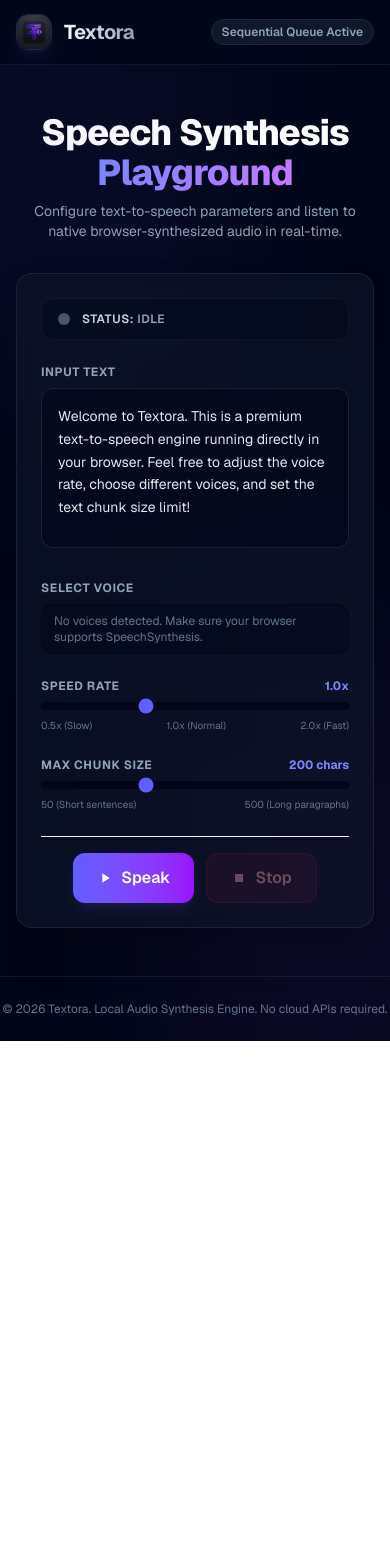
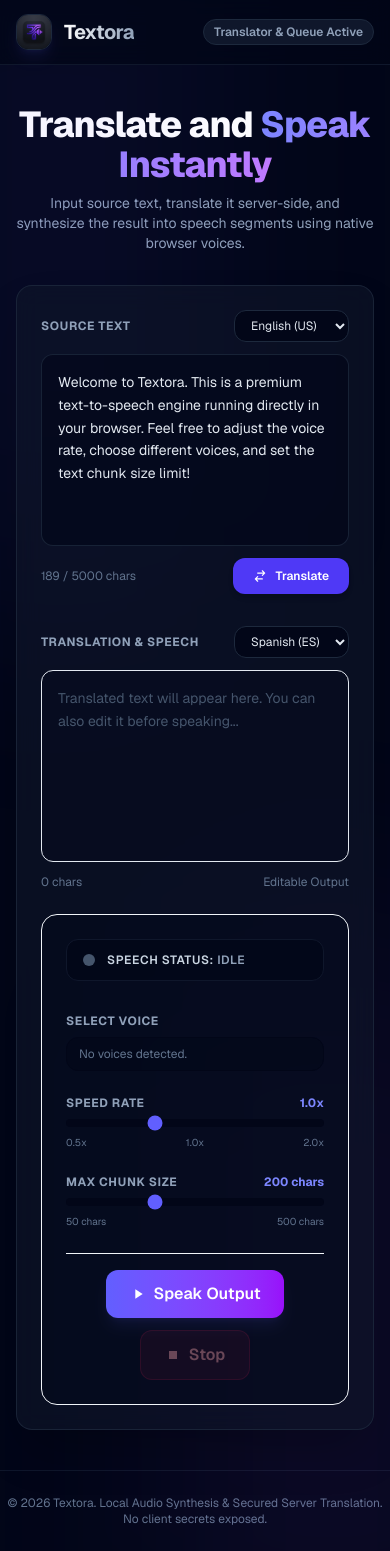
Before and after one commit to HadiuzzamanBappy/textora, a Next.js app: page / in a window 390 px wide. Before the commit the page ends 1041 px from the top, so only its background shows below. Built offline with nearby package versions, Linux system fonts and the light colour scheme.

Commit message:
feat: implement backend translation service with mock provider and integration in frontend UI

```diff
--- /dev/null
+++ b/src/app/api/translate/route.ts
@@ -0,0 +1,59 @@
+import { NextResponse } from "next/server";
+import { getTranslator } from "../../../services/translator";
+
+export async function POST(request: Request) {
+  try {
+    // 1. Verify JSON body structure
+    let body;
+    try {
+      body = await request.json();
+    } catch {
+      return NextResponse.json(
+        { error: "Invalid JSON", message: "Failed to parse JSON body" },
+        { status: 400 }
+      );
+    }
+
+    const { text, sourceLanguage, targetLanguage } = body;
+    const errors: string[] = [];
+
+    // 2. Validate input parameters
+    if (typeof text !== "string" || !text.trim()) {
+      errors.push("Text is required and cannot be empty.");
+    } else if (text.length > 5000) {
+      errors.push("Text size exceeds the maximum limit of 5000 characters.");
+    }
+
+    if (typeof sourceLanguage !== "string" || sourceLanguage.trim().length < 2) {
+      errors.push("Source language must be a valid language code.");
+    }
+
+    if (typeof targetLanguage !== "string" || targetLanguage.trim().length < 2) {
+      errors.push("Target language must be a valid language code.");
+    }
+
+    if (errors.length > 0) {
+      return NextResponse.json(
+        { error: "Validation Error", details: errors },
+        { status: 400 }
+      );
+    }
+
+    // 3. Perform translation
+    const translator = getTranslator();
+    const translatedText = await translator.translate(text, sourceLanguage, targetLanguage);
+
+    return NextResponse.json({
+      originalText: text,
+      translatedText,
+      sourceLanguage,
+      targetLanguage,
+    });
+  } catch (error: unknown) {
+    const errorMessage = error instanceof Error ? error.message : "Unknown error occurred";
+    return NextResponse.json(
+      { error: "Translation Failure", message: errorMessage },
+      { status: 500 }
+    );
+  }
+}
--- a/src/app/page.tsx
+++ b/src/app/page.tsx
@@ -5,11 +5,22 @@
 import { useSpeechSynthesis } from "../hooks/useSpeechSynthesis";
 
 export default function Home() {
-  const [text, setText] = useState(
-    "Welcome to Textora. This is a premium text-to-speech engine running directly in your browser. Feel free to adjust the voice rate, choose different voices, and set the text chunk size limit!\n\nThis application splits large text documents automatically so the browser doesn't block. It speaks each sentence sequentially, ensuring a smooth and natural listening experience."
+  // Source translation states
+  const [sourceText, setSourceText] = useState(
+    "Welcome to Textora. This is a premium text-to-speech engine running directly in your browser. Feel free to adjust the voice rate, choose different voices, and set the text chunk size limit!"
   );
+  const [sourceLang, setSourceLang] = useState("en");
+  const [targetLang, setTargetLang] = useState("es");
+  const [translatedText, setTranslatedText] = useState("");
+
+  // Translation request states
+  const [isTranslating, setIsTranslating] = useState(false);
+  const [translationError, setTranslationError] = useState<string | null>(null);
+
+  // Chunk size limit state
   const [maxChunkSize, setMaxChunkSize] = useState(200);
 
+  // Browser Speech Hook
   const {
     isPlaying,
     isPaused,
@@ -40,6 +51,41 @@
     setMaxChunkSize(parseInt(e.target.value, 10));
   };
 
+  // Perform translation request to /api/translate
+  const handleTranslate = async () => {
+    if (!sourceText.trim()) return;
+
+    setIsTranslating(true);
+    setTranslationError(null);
+
+    try {
+      const response = await fetch("/api/translate", {
+        method: "POST",
+        headers: {
+          "Content-Type": "application/json",
+        },
+        body: JSON.stringify({
+          text: sourceText,
+          sourceLanguage: sourceLang,
+          targetLanguage: targetLang,
+        }),
+      });
+
+      const data = await response.json();
+
+      if (!response.ok) {
+        throw new Error(data.error || data.details?.join(", ") || "Failed to translate");
+      }
+
+      setTranslatedText(data.translatedText);
+    } catch (err: unknown) {
+      const message = err instanceof Error ? err.message : "Translation service is currently unavailable.";
+      setTranslationError(message);
+    } finally {
+      setIsTranslating(false);
+    }
+  };
+
   return (
     <main className="min-h-screen bg-slate-950 text-slate-100 flex flex-col font-sans selection:bg-indigo-500 selection:text-white relative overflow-hidden">
       {/* Background gradients for premium ambient feel */}
@@ -65,33 +111,131 @@
             </span>
           </div>
           <div className="text-xs font-semibold px-2.5 py-1 rounded-full bg-slate-900 border border-slate-800 text-slate-400">
-            Sequential Queue Active
+            Translator & Queue Active
           </div>
         </div>
       </header>
 
       {/* Main Workspace */}
-      <div className="flex-1 max-w-4xl w-full mx-auto px-4 sm:px-6 lg:px-8 py-12 flex flex-col justify-center">
+      <div className="flex-1 max-w-7xl w-full mx-auto px-4 sm:px-6 lg:px-8 py-10 flex flex-col justify-center gap-8">
 
         {/* Hero title */}
-        <div className="text-center mb-8">
-          <h1 className="text-4xl font-extrabold tracking-tight text-white mb-2">
-            Speech Synthesis{" "}
+        <div className="text-center">
+          <h1 className="text-4xl sm:text-5xl font-extrabold tracking-tight text-white mb-2">
+            Translate and{" "}
             <span className="bg-gradient-to-r from-indigo-400 to-purple-400 bg-clip-text text-transparent">
-              Playground
+              Speak Instantly
             </span>
           </h1>
-          <p className="text-slate-400 text-sm sm:text-base">
-            Configure text-to-speech parameters and listen to native browser-synthesized audio in real-time.
+          <p className="text-slate-400 text-sm sm:text-base max-w-2xl mx-auto">
+            Input source text, translate it server-side, and synthesize the result into speech segments using native browser voices.
           </p>
         </div>
 
-        {/* Dashboard Card */}
+        {/* Dashboard Workspace */}
         <div className="bg-slate-900/60 border border-slate-800/80 rounded-2xl p-6 md:p-8 backdrop-blur-md shadow-2xl space-y-6">
+
+          {/* Workspace grid: Left = Source, Right = Target */}
+          <div className="grid grid-cols-1 lg:grid-cols-2 gap-8">
+
+            {/* Left Side: Translation Source */}
+            <div className="flex flex-col gap-3">
+              <div className="flex items-center justify-between">
+                <label htmlFor="source-text" className="text-xs font-bold tracking-wider text-slate-400 uppercase">
+                  Source Text
+                </label>
+                <select
+                  aria-label="Source Language"
+                  value={sourceLang}
+                  onChange={(e) => setSourceLang(e.target.value)}
+                  className="bg-slate-950 border border-slate-800 text-slate-200 text-xs rounded-xl px-3 py-1.5 focus:outline-none focus:border-indigo-500/80 cursor-pointer"
+                >
+                  <option value="en">English (US)</option>
+                  <option value="es">Spanish (ES)</option>
+                  <option value="fr">French (FR)</option>
+                  <option value="de">German (DE)</option>
+                </select>
+              </div>
+
+              <textarea
+                id="source-text"
+                value={sourceText}
+                onChange={(e) => setSourceText(e.target.value)}
+                className="w-full h-48 bg-slate-950/60 border border-slate-800/80 rounded-xl p-4 text-slate-200 placeholder-slate-500 focus:outline-none focus:border-indigo-500/80 focus:ring-1 focus:ring-indigo-500/80 transition-all resize-none text-sm leading-relaxed"
+                placeholder="Enter text to translate..."
+              />
+
+              <div className="flex justify-between items-center">
+                <span className="text-xs text-slate-500">{sourceText.length} / 5000 chars</span>
+                <button
+                  onClick={handleTranslate}
+                  disabled={isTranslating || !sourceText.trim()}
+                  className="flex items-center gap-2 px-5 py-2.5 rounded-xl font-semibold bg-indigo-600 hover:bg-indigo-700 text-white shadow-md disabled:opacity-40 disabled:cursor-not-allowed transition-all text-xs"
+                >
+                  {isTranslating ? (
+                    <>
+                      <span className="w-3 h-3 border-2 border-white/30 border-t-white rounded-full animate-spin" />
+                      Translating...
+                    </>
+                  ) : (
+                    <>
+                      <svg className="w-3.5 h-3.5" fill="none" viewBox="0 0 24 24" stroke="currentColor">
+                        <path strokeLinecap="round" strokeLinejoin="round" strokeWidth={2} d="M8 7h12m0 0l-4-4m4 4l-4 4m0 6H4m0 0l4 4m-4-4l4-4" />
+                      </svg>
+                      Translate
+                    </>
+                  )}
+                </button>
+              </div>
+
+              {translationError && (
+                <div className="text-xs bg-rose-500/10 border border-rose-500/20 text-rose-400 rounded-xl p-3 mt-1">
+                  <strong>Error: </strong> {translationError}
+                </div>
+              )}
+            </div>
+
+            {/* Right Side: Translation Target & Speech Synthesis */}
+            <div className="flex flex-col gap-3">
+              <div className="flex items-center justify-between">
+                <label htmlFor="target-text" className="text-xs font-bold tracking-wider text-slate-400 uppercase">
+                  Translation & Speech
+                </label>
+                <select
+                  aria-label="Target Language"
+                  value={targetLang}
+                  onChange={(e) => setTargetLang(e.target.value)}
+                  className="bg-slate-950 border border-slate-800 text-slate-200 text-xs rounded-xl px-3 py-1.5 focus:outline-none focus:border-indigo-500/80 cursor-pointer"
+                >
+                  <option value="es">Spanish (ES)</option>
+                  <option value="en">English (US)</option>
+                  <option value="fr">French (FR)</option>
+                  <option value="de">German (DE)</option>
+                </select>
+              </div>
+
+              <textarea
+                id="target-text"
+                value={translatedText}
+                onChange={(e) => setTranslatedText(e.target.value)}
+                className="w-full h-48 bg-slate-950/20 border border-slate-850 rounded-xl p-4 text-slate-200 placeholder-slate-600 focus:outline-none focus:border-indigo-500/50 resize-none text-sm leading-relaxed"
+                placeholder="Translated text will appear here. You can also edit it before speaking..."
+              />
+
+              <div className="flex justify-between items-center text-xs text-slate-500">
+                <span>{translatedText.length} chars</span>
+                <span>Editable Output</span>
+              </div>
+            </div>
+
+          </div>
+
+          {/* Speech Control Drawer */}
+          <div className="bg-slate-950/40 border border-slate-850 rounded-2xl p-6 mt-6 space-y-6">
 
             {/* Status & Progress Indicators */}
             <div className="space-y-3">
-            <div className="flex items-center justify-between bg-slate-950/40 border border-slate-900 rounded-xl px-4 py-3">
+              <div className="flex items-center justify-between bg-slate-950/70 border border-slate-900 rounded-xl px-4 py-3">
                 <div className="flex items-center gap-3">
                   <span className="relative flex h-3 w-3">
                     {isPlaying && !isPaused ? (
@@ -106,39 +250,28 @@
                     )}
                   </span>
                   <span className="text-xs font-semibold uppercase tracking-wider text-slate-300">
-                  Status:{" "}
+                    Speech Status:{" "}
                     <span className={isPlaying && !isPaused ? "text-indigo-400" : isPaused ? "text-amber-400" : "text-slate-400"}>
                       {isPlaying && !isPaused ? "Speaking" : isPaused ? "Paused" : "Idle"}
                     </span>
                   </span>
                 </div>
 
-              {/* Display current chunk tracking if speaking */}
                 {isPlaying && totalChunks > 0 && (
-                <span className="text-xs font-medium text-slate-400 bg-slate-800 px-2.5 py-1 rounded-lg">
+                  <span className="text-xs font-medium text-slate-400 bg-slate-850 px-2.5 py-1 rounded-lg border border-slate-800">
                     Chunk {currentChunk} / {totalChunks}
                   </span>
                 )}
-
-              {/* Visualizer bars when playing */}
-              {isPlaying && !isPaused && (
-                <div className="flex gap-0.5 items-end h-4">
-                  <span className="w-0.5 h-2 bg-indigo-400 animate-[bounce_0.8s_infinite_100ms]" />
-                  <span className="w-0.5 h-4 bg-indigo-400 animate-[bounce_0.8s_infinite_300ms]" />
-                  <span className="w-0.5 h-3 bg-indigo-400 animate-[bounce_0.8s_infinite_200ms]" />
-                  <span className="w-0.5 h-1 bg-indigo-400 animate-[bounce_0.8s_infinite_400ms]" />
-                </div>
-              )}
               </div>
 
-            {/* Progress Bar (Visible during playback or when completion is registered) */}
+              {/* Progress Bar */}
               {(isPlaying || progress > 0) && (
                 <div className="space-y-1">
                   <div className="flex justify-between text-xs text-slate-400">
                     <span>Playback Progress</span>
                     <span>{progress}%</span>
                   </div>
-                <div className="w-full h-2 bg-slate-950 rounded-full overflow-hidden">
+                  <div className="w-full h-2 bg-slate-950 rounded-full overflow-hidden border border-slate-900">
                     <div
                       className="h-full bg-gradient-to-r from-indigo-500 to-purple-600 transition-all duration-300 ease-out"
                       style={{ width: `${progress}%` }}
@@ -148,45 +281,33 @@
               )}
             </div>
 
-          {/* Text Input Area */}
-          <div className="flex flex-col gap-2">
-            <label htmlFor="tts-input" className="text-xs font-bold tracking-wider text-slate-400 uppercase">Input Text</label>
-            <textarea
-              id="tts-input"
-              value={text}
-              onChange={(e) => setText(e.target.value)}
-              className="w-full h-40 bg-slate-950/60 border border-slate-800/80 rounded-xl p-4 text-slate-200 placeholder-slate-500 focus:outline-none focus:border-indigo-500/80 focus:ring-1 focus:ring-indigo-500/80 transition-all resize-none text-sm leading-relaxed"
-              placeholder="Enter some text for the engine to read aloud..."
-            />
-          </div>
-
-          {/* Controls Bar */}
+            {/* Config Sliders */}
             <div className="grid grid-cols-1 md:grid-cols-3 gap-6 pt-2">
 
-            {/* Control 1: Voice list */}
+              {/* Select Voice */}
               <div className="flex flex-col gap-2">
                 <label htmlFor="voice-select" className="text-xs font-bold tracking-wider text-slate-400 uppercase">Select Voice</label>
                 {availableVoices.length === 0 ? (
                   <div className="text-xs text-slate-500 bg-slate-950/40 border border-slate-950 rounded-xl px-3 py-2">
-                  No voices detected. Make sure your browser supports SpeechSynthesis.
+                    No voices detected.
                   </div>
                 ) : (
                   <select
                     id="voice-select"
                     value={selectedVoice?.name || ""}
                     onChange={handleVoiceChange}
-                  className="w-full bg-slate-950 border border-slate-800/80 text-slate-200 text-xs rounded-xl px-3 py-2.5 focus:outline-none focus:border-indigo-500/80 cursor-pointer"
+                    className="w-full bg-slate-950 border border-slate-800 text-slate-200 text-xs rounded-xl px-3 py-2.5 focus:outline-none focus:border-indigo-500/80 cursor-pointer"
                   >
                     {availableVoices.map((voice) => (
                       <option key={voice.name} value={voice.name}>
-                      {voice.name} ({voice.lang}) {voice.default ? "— Default" : ""}
+                        {voice.name} ({voice.lang})
                       </option>
                     ))}
                   </select>
                 )}
               </div>
 
-            {/* Control 2: Speed Rate */}
+              {/* Speech Speed */}
               <div className="flex flex-col gap-2">
                 <div className="flex justify-between items-center">
                   <label htmlFor="speech-rate" className="text-xs font-bold tracking-wider text-slate-400 uppercase">Speed Rate</label>
@@ -203,13 +324,13 @@
                   className="w-full h-2 bg-slate-950 rounded-lg appearance-none cursor-pointer accent-indigo-500"
                 />
                 <div className="flex justify-between text-[10px] text-slate-500">
-                <span>0.5x (Slow)</span>
-                <span>1.0x (Normal)</span>
-                <span>2.0x (Fast)</span>
+                  <span>0.5x</span>
+                  <span>1.0x</span>
+                  <span>2.0x</span>
                 </div>
               </div>
 
-            {/* Control 3: Chunk Size Config */}
+              {/* Max Chunk Size */}
               <div className="flex flex-col gap-2">
                 <div className="flex justify-between items-center">
                   <label htmlFor="chunk-size" className="text-xs font-bold tracking-wider text-slate-400 uppercase">Max Chunk Size</label>
@@ -226,24 +347,24 @@
                   className="w-full h-2 bg-slate-950 rounded-lg appearance-none cursor-pointer accent-indigo-500"
                 />
                 <div className="flex justify-between text-[10px] text-slate-500">
-                <span>50 (Short sentences)</span>
-                <span>500 (Long paragraphs)</span>
+                  <span>50 chars</span>
+                  <span>500 chars</span>
                 </div>
               </div>
 
             </div>
 
-          {/* Action Buttons */}
+            {/* Playback Trigger Bar */}
             <div className="flex flex-wrap gap-3 justify-center pt-4 border-t border-slate-850">
               <button
-              onClick={() => speak(text, maxChunkSize)}
-              disabled={!text.trim()}
+                onClick={() => speak(translatedText || sourceText, maxChunkSize)}
+                disabled={!translatedText.trim() && !sourceText.trim()}
                 className="flex items-center gap-2 px-6 py-3 rounded-xl font-semibold bg-gradient-to-r from-indigo-500 to-purple-600 hover:from-indigo-600 hover:to-purple-700 text-white shadow-lg shadow-indigo-500/10 hover:shadow-indigo-500/20 disabled:opacity-40 disabled:cursor-not-allowed transition-all duration-200 transform hover:scale-[1.02] active:scale-[0.98]"
               >
                 <svg className="w-4 h-4" fill="currentColor" viewBox="0 0 24 24">
                   <path d="M8 5v14l11-7z" />
                 </svg>
-              Speak
+                Speak Output
               </button>
 
               {isPlaying && !isPaused ? (
@@ -284,9 +405,11 @@
 
         </div>
 
+      </div>
+
       {/* Footer */}
       <footer className="border-t border-slate-900 bg-slate-950 py-6 text-center text-xs text-slate-500">
-        <p>© 2026 Textora. Local Audio Synthesis Engine. No cloud APIs required.</p>
+        <p>© 2026 Textora. Local Audio Synthesis & Secured Server Translation. No client secrets exposed.</p>
       </footer>
     </main>
   );
--- /dev/null
+++ b/src/services/translator.ts
@@ -0,0 +1,57 @@
+export interface Translator {
+  translate(
+    text: string,
+    sourceLanguage: string,
+    targetLanguage: string
+  ): Promise<string>;
+}
+
+export class MockTranslator implements Translator {
+  async translate(
+    text: string,
+    sourceLanguage: string,
+    targetLanguage: string
+  ): Promise<string> {
+    // Simulate network delay
+    await new Promise((resolve) => setTimeout(resolve, 600));
+
+    if (!text.trim()) {
+      throw new Error("Text to translate cannot be empty.");
+    }
+
+    // A dictionary of mock translations for testing common greetings
+    const mockDb: Record<string, Record<string, string>> = {
+      es: {
+        "welcome to textora.": "Bienvenido a Textora.",
+        "hello": "Hola",
+        "good morning": "Buenos días",
+        "speech synthesis playground": "Lugar de experimentación de síntesis de voz",
+      },
+      fr: {
+        "welcome to textora.": "Bienvenue sur Textora.",
+        "hello": "Bonjour",
+        "good morning": "Bonjour",
+        "speech synthesis playground": "Espace d'expérimentation de synthèse vocale",
+      },
+      de: {
+        "welcome to textora.": "Willkommen bei Textora.",
+        "hello": "Hallo",
+        "good morning": "Guten Morgen",
+        "speech synthesis playground": "Spielplatz für Sprachsynthese",
+      },
+    };
+
+    const cleanText = text.toLowerCase().trim();
+    if (mockDb[targetLanguage]?.[cleanText]) {
+      return mockDb[targetLanguage][cleanText];
+    }
+
+    return `[Mock ${targetLanguage.toUpperCase()}]: ${text}`;
+  }
+}
+
+export function getTranslator(): Translator {
+  // Extensible factory function.
+  // Can instantiate and return DeepLTranslator / GoogleTranslator if API keys exist in env.
+  return new MockTranslator();
+}
```
Lines whose indentation alone changed are shown as unchanged.
